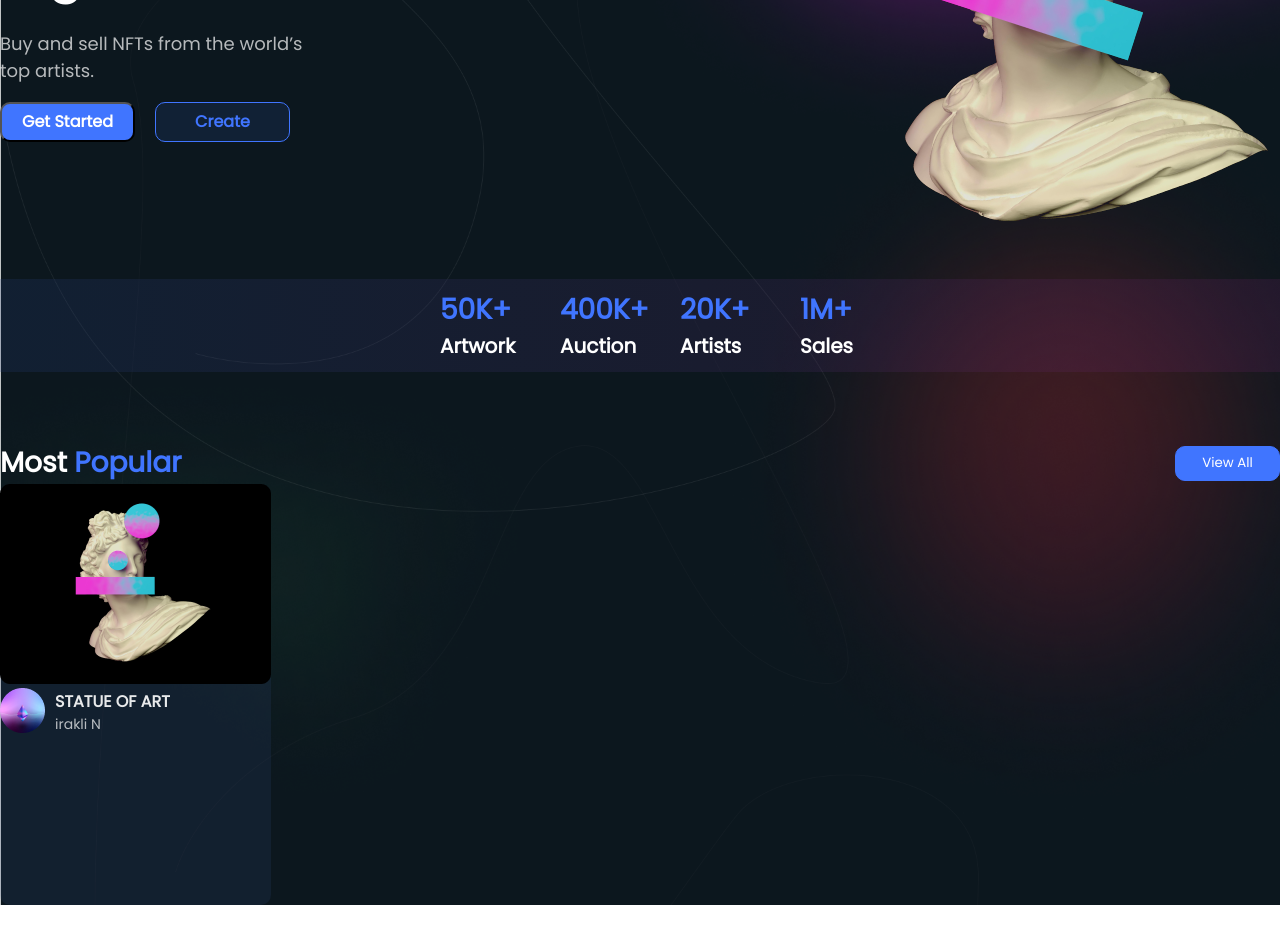
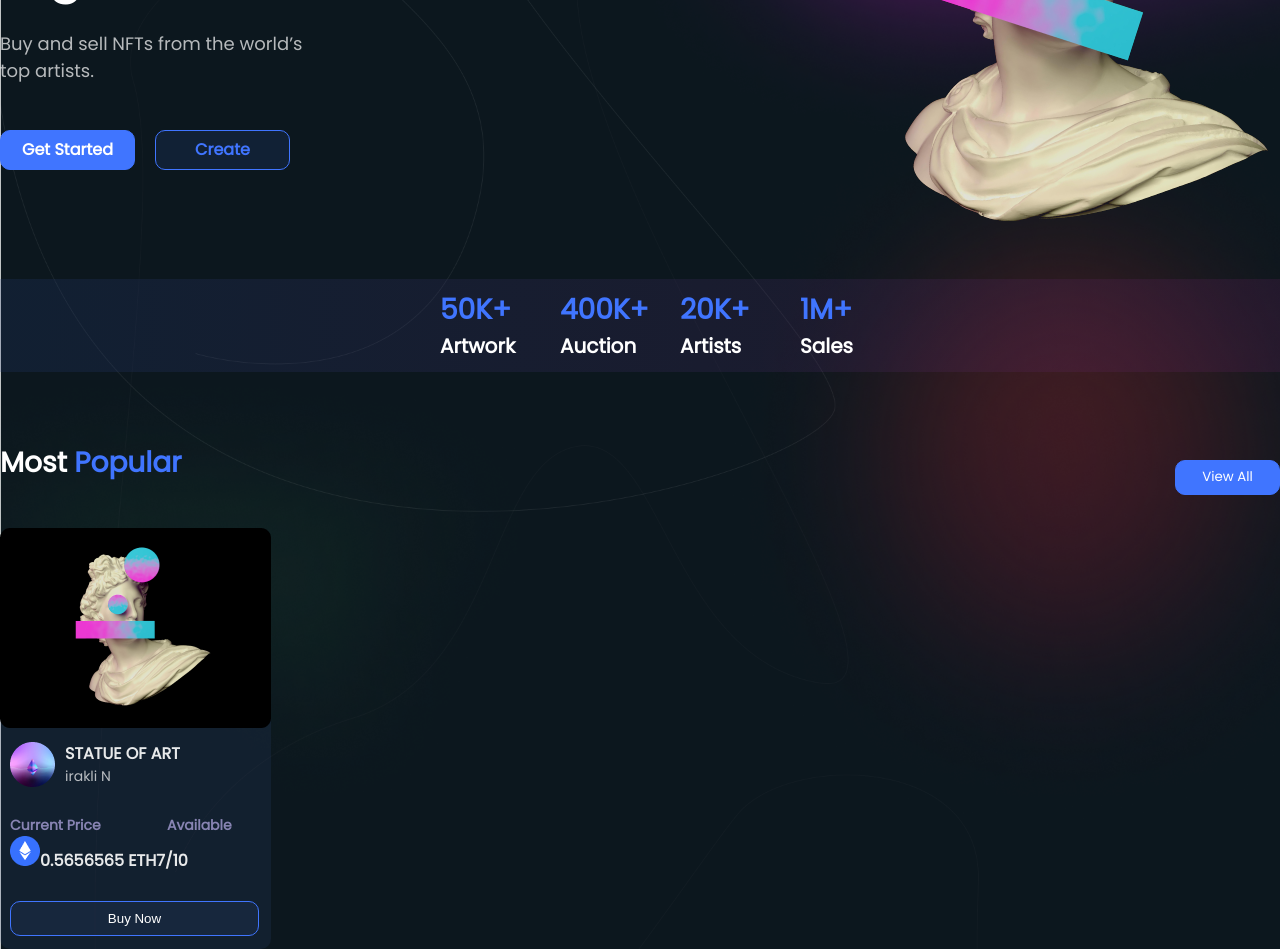
Before and after one commit to MistbornL/NFT, a React (Create React App) app: page / in a window 1280 px wide. Shown: the part 460-1409 px from the top of the page. Before the commit the page ends 1365 px from the top, so only its background shows below. Built offline with nearby package versions, Linux system fonts and the light colour scheme.

Commit message:
fixed div

```diff
--- a/src/components/main/logontxt/Logontxt.js
+++ b/src/components/main/logontxt/Logontxt.js
@@ -0,0 +1,19 @@
+import React from 'react'
+import elipse from '../../../ui/elipse.png'
+
+const Logontxt = () => {
+    return (
+        <div className='auf'>
+            <div style={{ alignItems: 'center' }}>
+                <img src={elipse} style={{ width: '45px', height: '45px' }}></img>
+            </div>
+            <div style={{ display: 'flex', flexDirection: 'column', }} className="">
+
+                <h1 style={{ margin: '0' }}>STATUE OF ART</h1>
+                <p>irakli N</p>
+            </div>
+        </div>
+    )
+}
+
+export default Logontxt
--- a/src/components/main/main.js
+++ b/src/components/main/main.js
@@ -3,36 +3,34 @@ import "./index.css"
 import statue from '../../ui/statue.png'
 import heart from '../../ui/heart.png'
 import Popular from './Popular/Popular'
-import elipse from '../../ui/elipse.png'
+import nft from '../../ui/nft.png'
+
+import Logontxt from './logontxt/Logontxt'
+import { Priceavailable } from './priceavailable/Priceavailable'
+import NtfCard from './nftCard/NtfCard'
 
 function Main() {
+    const style = {
+        width: "94px",
+        height: "21px",
+        fontFamily: 'Poppins',
+        fontStyle: 'normal',
+        fontWeight: '600',
+        fontSize: '14px',
+        lineHeight: '30px',
+        /* identical to box height */
+
+
+        color: '#8884B3'
+    }
+
+
     return (
         <div className="wrapper">
             <Popular />
+            <NtfCard />
 
 
-            <section className='sec'>
-                <div classname='photo'>
-                    <img className='statue' src={statue} alt="statue"></img>
-                    {/* <div classname="stat">
-                        <img className='heart' src={heart} alt='heart'></img>
-                        <p>97</p>
-                    </div> */}
-                </div>
-
-                <div className='auf'>
-                    <div style={{ alignItems: 'center' }}>
-                        <img src={elipse} style={{ width: '45px', height: '45px' }}></img>
-                    </div>
-                    <div style={{ display: 'flex', flexDirection: 'column', }} className="">
-
-                        <h1 style={{ margin: '0' }}>STATUE OF ART</h1>
-                        <p>irakli N</p>
-                    </div>
-                </div>
-
-
-            </section>
         </div>
     )
 }
--- /dev/null
+++ b/src/components/main/nftCard/NtfCard.js
@@ -0,0 +1,51 @@
+import React from 'react';
+import './nftCard.css'
+import Statue from '../../../ui/statue.png';
+import UserIcon from '../../../ui/elipse.png';
+import nft from '../../../ui/nft.png';
+const NtfCard = () => {
+    return (
+        <div className='card-wrapper'>
+            <div className='card-cover'>
+                <img src={Statue} alt='img' />
+            </div>
+            <div className='card-body'>
+                <div className='card-body-top'>
+                    <img src={UserIcon} alt='icon' />
+                    <div className='body-top-left'>
+                        <span>
+                            STATUE OF ART
+                        </span>
+                        <p>
+                            irakli N
+                        </p>
+                    </div>
+                    <div className='body-top-right'>
+
+                    </div>
+                </div>
+                <div className='card-body-mid'>
+                    <div className='body-mid-top'>
+                        <span>Current Price</span>
+                        <span>Available</span>
+                    </div>
+                    <div className='body-mid-bottom'>
+                        <span>
+                            <img src={nft} alt='icon' />
+                            0.5656565 ETH
+                        </span>
+                        <span>7/10</span>
+
+                    </div>
+
+                </div>
+                <button >Buy Now</button>
+
+
+            </div>
+
+        </div>
+    )
+}
+
+export default NtfCard
--- /dev/null
+++ b/src/components/main/nftCard/nftCard.css
@@ -0,0 +1,100 @@
+.card-wrapper {
+    margin-top: 44px;
+    width: 271px;
+    height: 421px;
+    background: rgba(56, 84, 142, 0.15);
+    border-radius: 10px;
+}
+
+.card-body {
+    padding: 10px;
+}
+
+.card-body-top {
+    /* height: 43px; */
+    gap: 10px;
+    display: flex;
+}
+
+.card-body-top img {
+    width: 45px;
+    height: 45px;
+}
+
+.body-top-left p {
+    margin: 0;
+}
+
+
+
+.card-body-top-left {
+    display: flex;
+    flex-direction: column;
+}
+
+.card-body span {
+    width: 119px;
+    height: 24px;
+    font-family: 'Poppins';
+    font-style: normal;
+    font-weight: 600;
+    font-size: 16px;
+    line-height: 24px;
+    /* identical to box height */
+
+
+    color: rgba(255, 255, 255, 0.9);
+}
+
+
+.card-body p {
+    font-family: 'Poppins';
+    font-style: normal;
+    font-weight: 500;
+    font-size: 14px;
+    line-height: 21px;
+
+
+
+    color: rgba(255, 255, 255, 0.7);
+
+}
+
+.body-mid-top {
+    margin-top: 26px;
+    display: flex;
+    justify-content: space-between;
+}
+
+
+.body-mid-top span {
+    width: 94px;
+    height: 21px;
+    font-family: 'Poppins';
+    font-style: normal;
+    font-weight: 600;
+    font-size: 14px;
+    line-height: 21px;
+    /* identical to box height */
+
+
+    color: #8884B3;
+
+}
+
+.body-mid-bottom {
+    gap: 10px;
+    align-items: center;
+}
+
+button {
+    margin-top: 28px;
+    width: 249px;
+    height: 35px;
+
+    background-color: rgba(56, 84, 142, 0.15);
+    color: white;
+    border: 1px solid #4075FF;
+    box-sizing: border-box;
+    border-radius: 10px;
+}
--- /dev/null
+++ b/src/components/main/priceavailable/Priceavailable.js
@@ -0,0 +1,8 @@
+import React from 'react'
+
+
+// export const Priceavailable = () => {
+//     return (
+
+//     )
+// }
```
Also changed, not shown: src/ui/nft.png (added).
